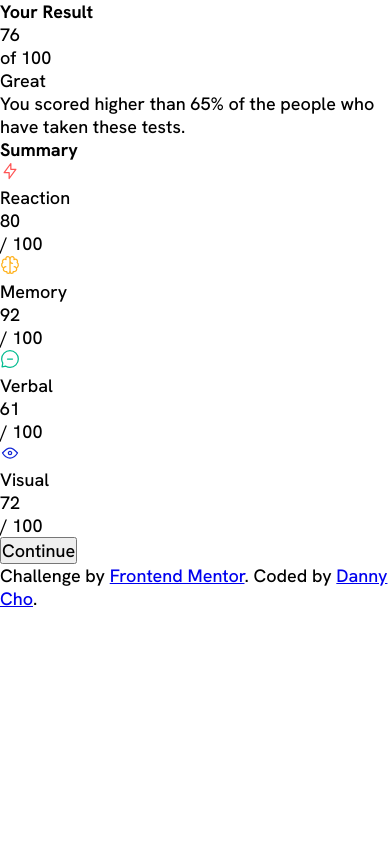
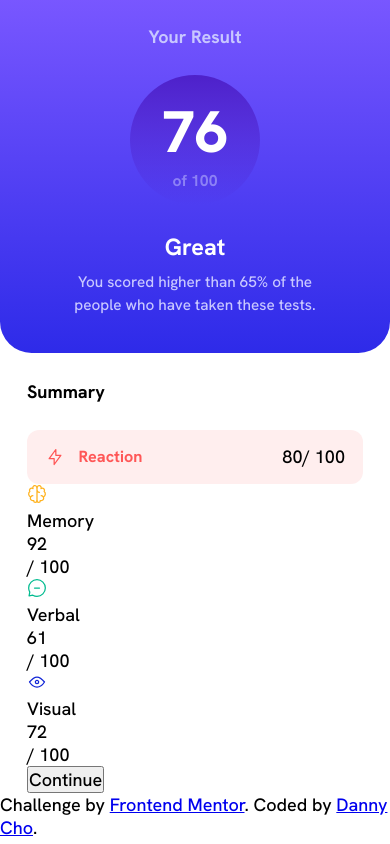
Before and after one commit to danheecho1/FEM_results-summary-component, a plain HTML site: page index.html in a window 390 px wide. Drawn offline with Linux system fonts and the light colour scheme.

Commit message:
Updated CSS for the top card layer on mobile view

```diff
--- a/index.html
+++ b/index.html
@@ -10,7 +10,6 @@
         <title>Frontend Mentor | Results summary component</title>
     </head>
     <body>
-        <main>
         <div class="card">
             <div class="card__result">
                 <h2 class="card__result__heading">Your Result</h2>
@@ -29,7 +28,7 @@
                     <div class="card__summary__category-div__first-div">
                         <div class="card__summary__category-div__first-div__label-div">
                             <img src="./assets/images/icon-reaction.svg" alt="">
-                                <p>Reaction</p>
+                            <p class="card__summary__category-div__first-div__label-div__label">Reaction</p>
                         </div>
                         <div class="card__summary__category-div__first-div__score-div">
                             <div class="card__summary__category-div__first-div__score-div__score">80</div>
@@ -70,7 +69,6 @@
                 <button>Continue</button>
             </div>
         </div>
-        </main>
         <div>
             Challenge by <a href="https://www.frontendmentor.io?ref=challenge"
                 target="_blank">Frontend Mentor</a>.
--- a/style.css
+++ b/style.css
@@ -2,9 +2,13 @@
 
 :root {
     --clr-red: hsl(0, 100%, 67%);
+    --clr-red-bg: hsla(0, 100%, 67%, 0.1);
     --clr-yellow: hsl(39, 100%, 56%);
+    --clr-yellow-bg: hsla(39, 100%, 56%, 0.1);
     --clr-teal: hsl(166, 100%, 37%);
+    --clr-teal-bg: hsl(166, 100%, 37%, 0.1);
     --clr-blue: hsl(234, 85%, 45%);
+    --clr-blue-bg: hsla(234, 85%, 45%, 0.1);
 
     --clr-grad-slate-blue: hsl(252, 100%, 67%);
     --clr-grad-royal-blue: hsl(241, 81%, 54%);
@@ -18,6 +22,10 @@
 
     /* mobile: 375px */
     /* desktop: 1440px */
+
+    --fw-medium: 500;
+    --fw-bold: 700;
+    --fw-extra-bold: 800;
 }
 
 * {
@@ -33,5 +41,90 @@
 body {
     display: flex;
     flex-direction: column;
-    /* background-color: black; */
+    min-width: 375px;
 }
+
+.card__result {
+    background: linear-gradient(var(--clr-grad-slate-blue), var(--clr-grad-royal-blue));
+    border-bottom-left-radius: 1.75rem;
+    border-bottom-right-radius: 1.75rem;
+    text-align: center;
+    padding: 1.375em 3em 2em;
+}
+
+.card__result__heading {
+    color: var(--clr-neut-light-lavender);
+}
+
+.card__result__score-div {
+    background: linear-gradient(var(--clr-grad-violet-blue), var(--clr-grad-persian-blue));
+    width: 130px;
+    height: 130px;
+    border-radius: 50%;
+    margin: 1.5em auto;
+    padding-top: 1em;
+}
+
+.card__result__score-div__score {
+    color: var(--clr-neut-white);
+    font-weight: var(--fw-extra-bold);
+    font-size: 3.25rem;
+}
+
+.card__result__score-div__out-of {
+    font-size: 0.875rem;
+    font-weight: var(--fw-bold);
+    color: var(--clr-neut-light-lavender);
+    opacity: 0.5;
+}
+
+.card__result__comment-div {
+    display: flex;
+    flex-direction: column;
+    gap: 0.5em;
+}
+
+.card__result__comment-div__remark {
+    color: var(--clr-neut-white);
+    font-weight: var(--fw-bold);
+    font-size: 1.3rem;
+}
+
+.card__result__comment-div__comparison {
+    color: var(--clr-neut-light-lavender);
+    font-size: 0.85rem;
+    line-height: 1.5em;
+}
+
+.card__summary {
+    padding: 0 1.5em;
+}
+
+.card__summary__heading {
+    margin: 1.5em 0;
+}
+
+.card__summary__category-div__first-div {
+    display: flex;
+    background-color: var(--clr-red-bg);
+    border-radius: 12px;
+    justify-content: space-between;
+    padding: 0.875em 1em;
+}
+
+.card__summary__category-div__first-div__label-div {
+    display: flex;
+    align-items: center;
+    gap: 0.75em;
+}
+
+.card__summary__category-div__first-div__label-div__label {
+    font-weight: var(--fw-bold);
+    color: var(--clr-red);
+    font-size: 0.9rem;
+}
+
+.card__summary__category-div__first-div__score-div {
+    display: flex;
+    align-items: center;
+}
```
Lines whose indentation alone changed are shown as unchanged.
